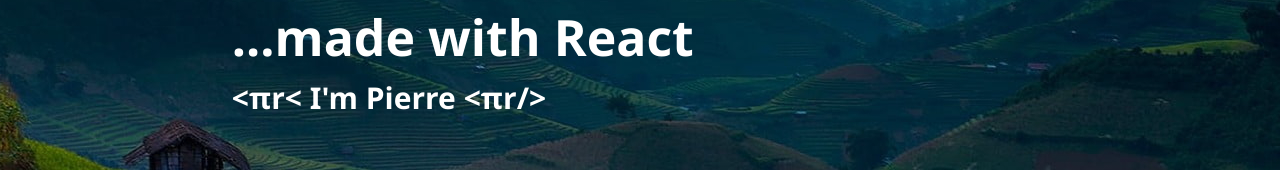
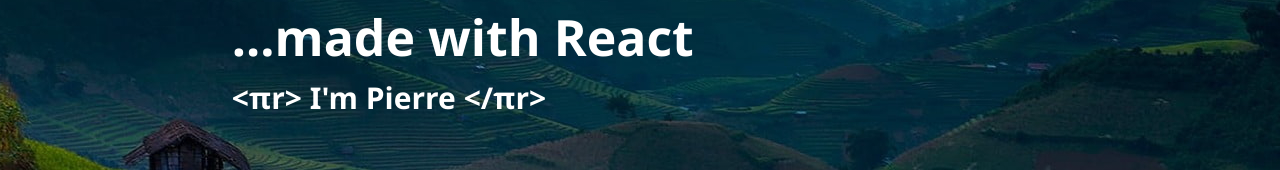
Before and after one commit to PierreLN/PierreLN.github.io, a React (Create React App) app: page / in a window 1280 px wide. Shown: the part 194-364 px from the top of the page. Built offline with nearby package versions, Linux system fonts and the light colour scheme.

Commit message:
correcting /

```diff
--- a/src/components/HomePage/HomePage.jsx
+++ b/src/components/HomePage/HomePage.jsx
@@ -3,7 +3,7 @@ import styles from "./HomePage.module.css";
 import Card from "../UI/Card";
 
 function HomePage(props) {
-  const signEnd = "/>";
+  const signEnd = ">";
   const signstart = "<";
 
   const onClickHandler = () => {
@@ -17,7 +17,7 @@ function HomePage(props) {
           Welcome to my porfolio website!
           <p>...made with React</p>
           <p className={styles.name}>
-            {signstart}πr{signstart} I'm Pierre {signstart}πr{signEnd}
+            {signstart}πr{signEnd} I'm Pierre {signstart}/πr{signEnd}
           </p>
         </div>
         <div className={styles.presentation} onClick={onClickHandler}>
```
